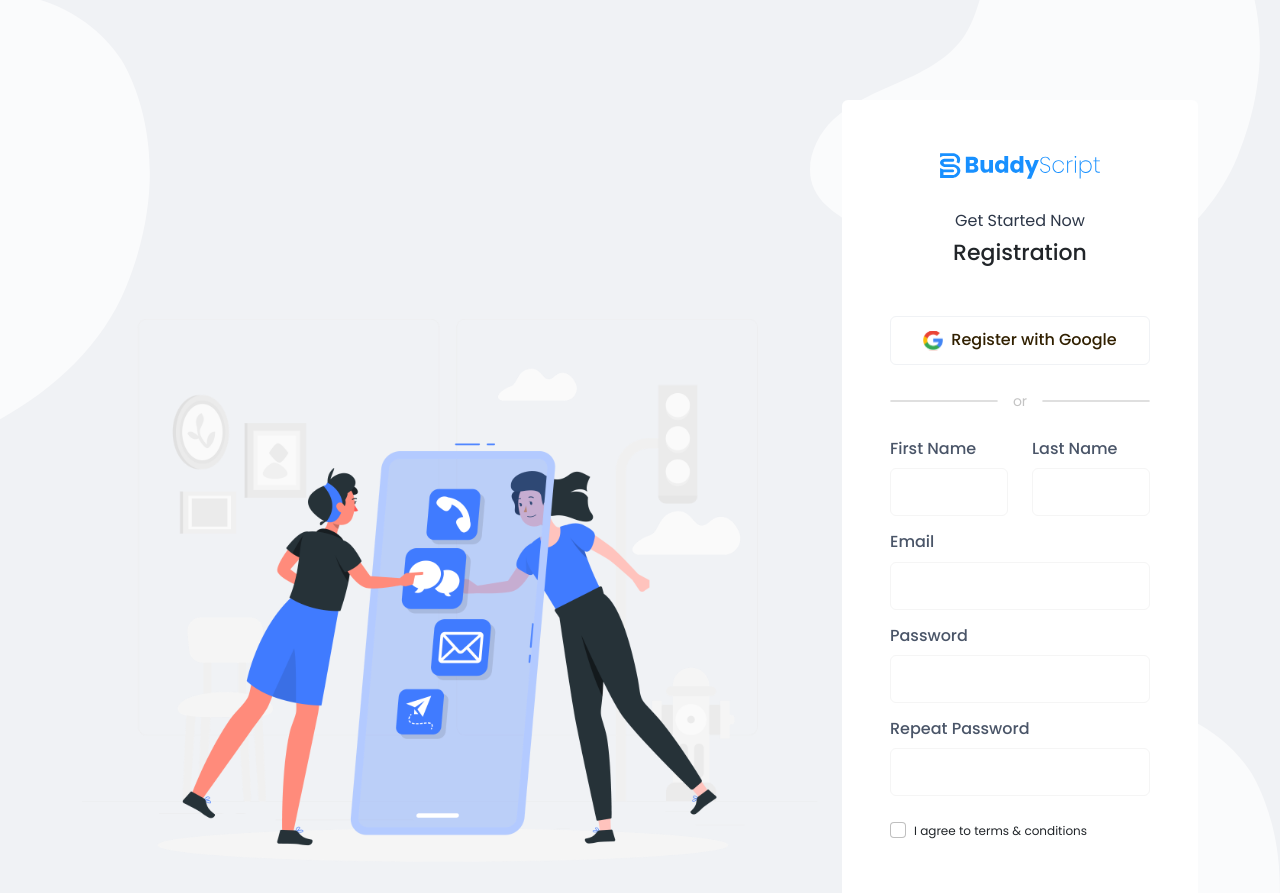
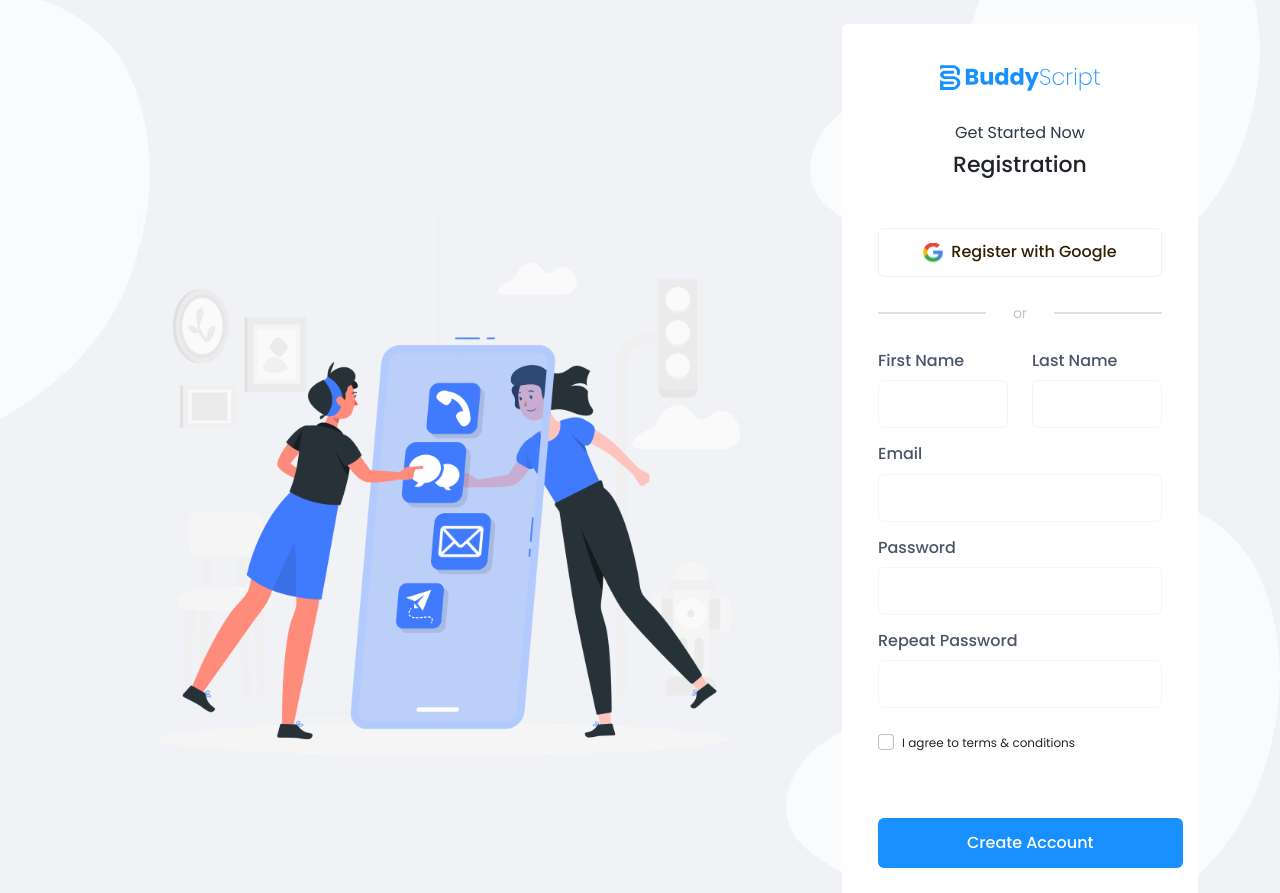
Before and after one commit to azizulhoq953/BuddyScript_Frontend, a React (Vite) app: page /register in a window 1280 px wide. Shown: the top 893 px of the page. Built offline with nearby package versions, Linux system fonts and the light colour scheme.

Commit message:
register_page_scrolling_fix

```diff
--- a/src/index.css
+++ b/src/index.css
@@ -1,5 +1,27 @@
 #root {
   min-height: 100vh;
+}
+
+@media (min-width: 992px) {
+  ._social_registration_wrapper {
+    min-height: 100vh;
+    padding: 24px 0;
+    display: flex;
+    align-items: center;
+    overflow: hidden;
+  }
+
+  ._social_registration_wrapper ._social_registration_wrap {
+    width: 100%;
+  }
+
+  ._social_registration_wrapper ._social_registration_content {
+    padding: 36px;
+  }
+
+  ._social_registration_wrapper ._social_registration_form_btn._mar_b60 {
+    margin-bottom: 24px !important;
+  }
 }
 
 ._feed_top_navbar {
```
